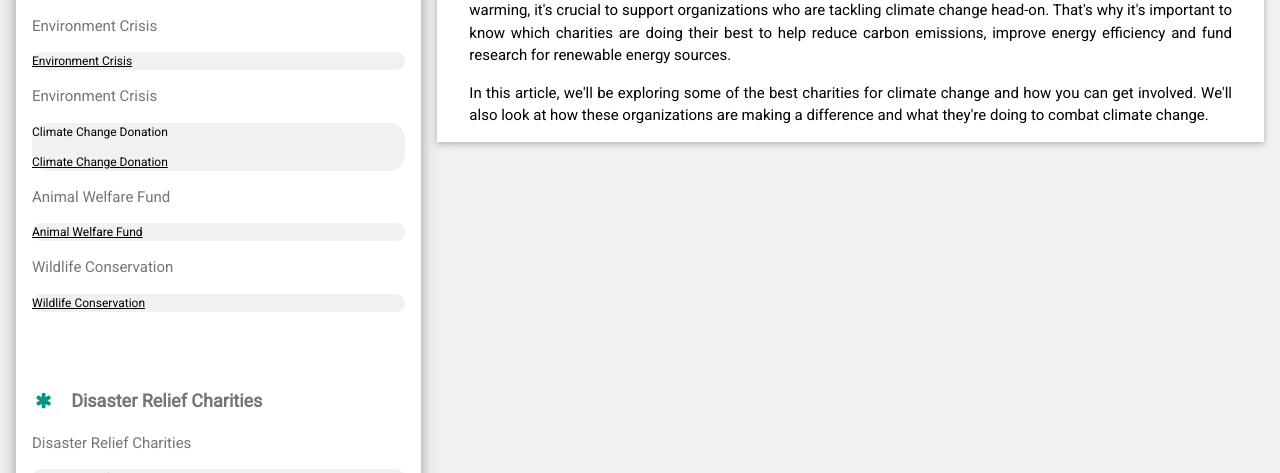
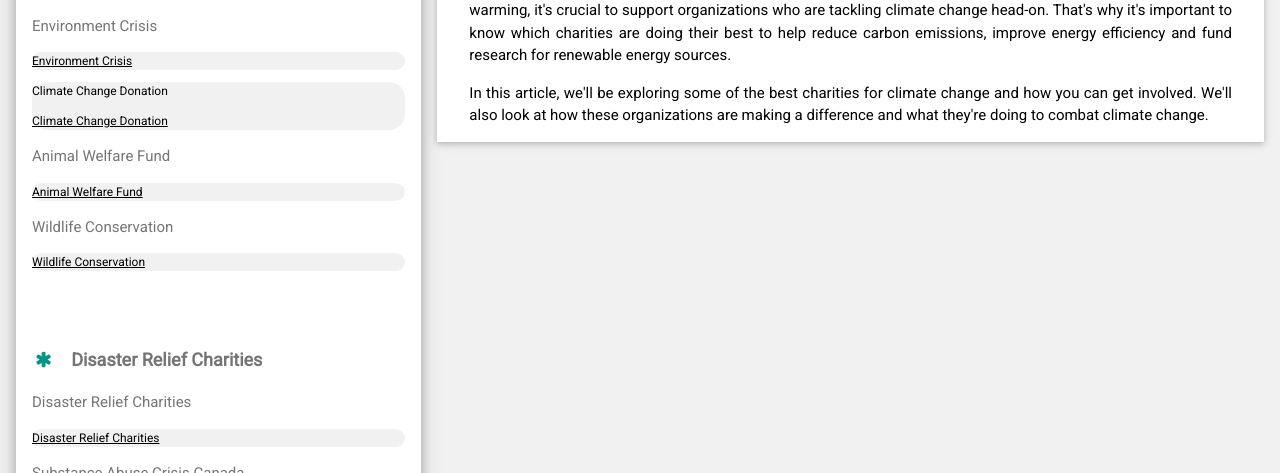
Before and after one commit to starkinfi/What-is-the-best-charity-to-fight-climate-change-, a plain HTML site: page index.html in a window 1280 px wide. Shown: the part 627-1100 px from the top of the page. Drawn offline with Linux system fonts and the light colour scheme.

Commit message:
Update index.html

```diff
--- a/index.html
+++ b/index.html
@@ -41,7 +41,6 @@ html,body,h1,h2,h3,h4,h5,h6 {font-family: "Roboto", sans-serif}
           <div class="w3-light-grey w3-round-xlarge w3-small">
             <p><a href="https://caritafoundation.world/environmental/" target="_blank">Environment Crisis</a></p>
           </div>
-          <p>Environment Crisis</p>
           <div class="w3-light-grey w3-round-xlarge w3-small">Climate Change Donation</a></p>
 		  <p><a href="https://caritafoundation.world/best-charities-for-climate-change/" target="_blank">Climate Change Donation</a></p>
           </div>
```
